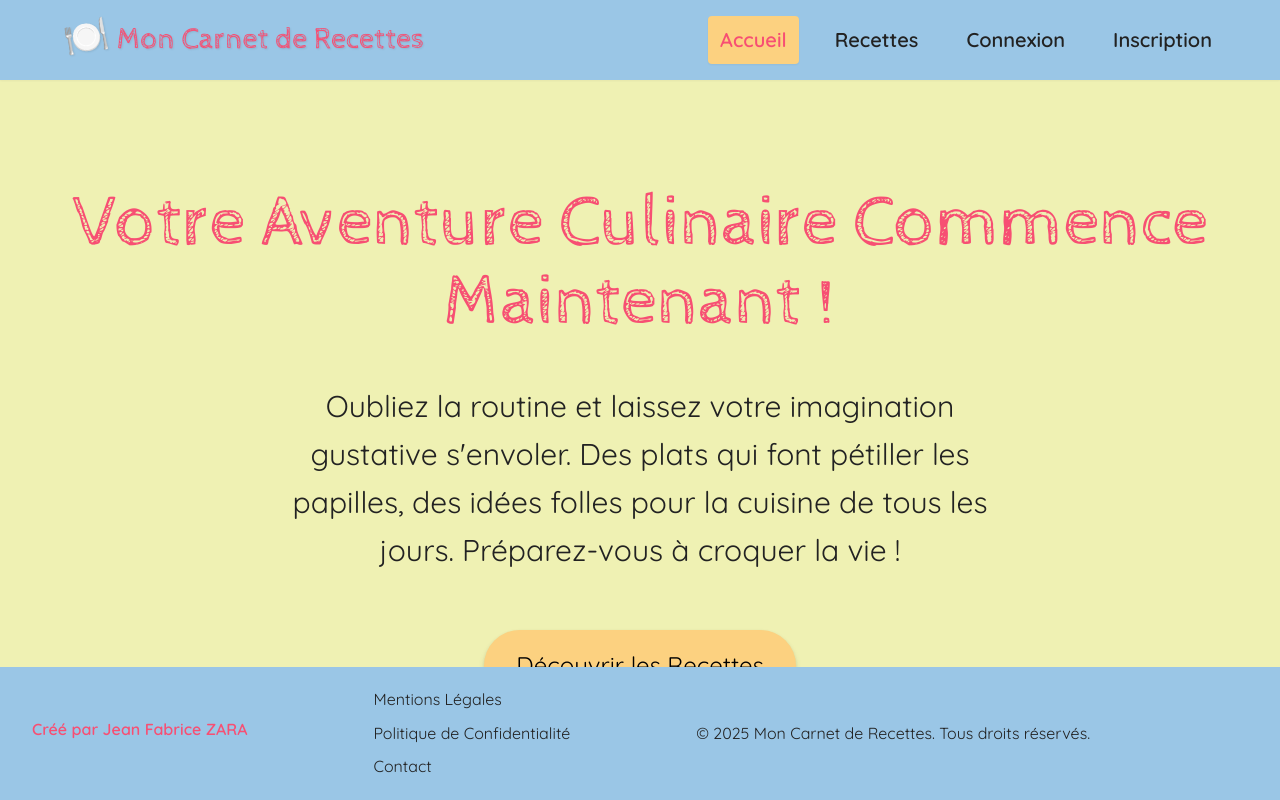
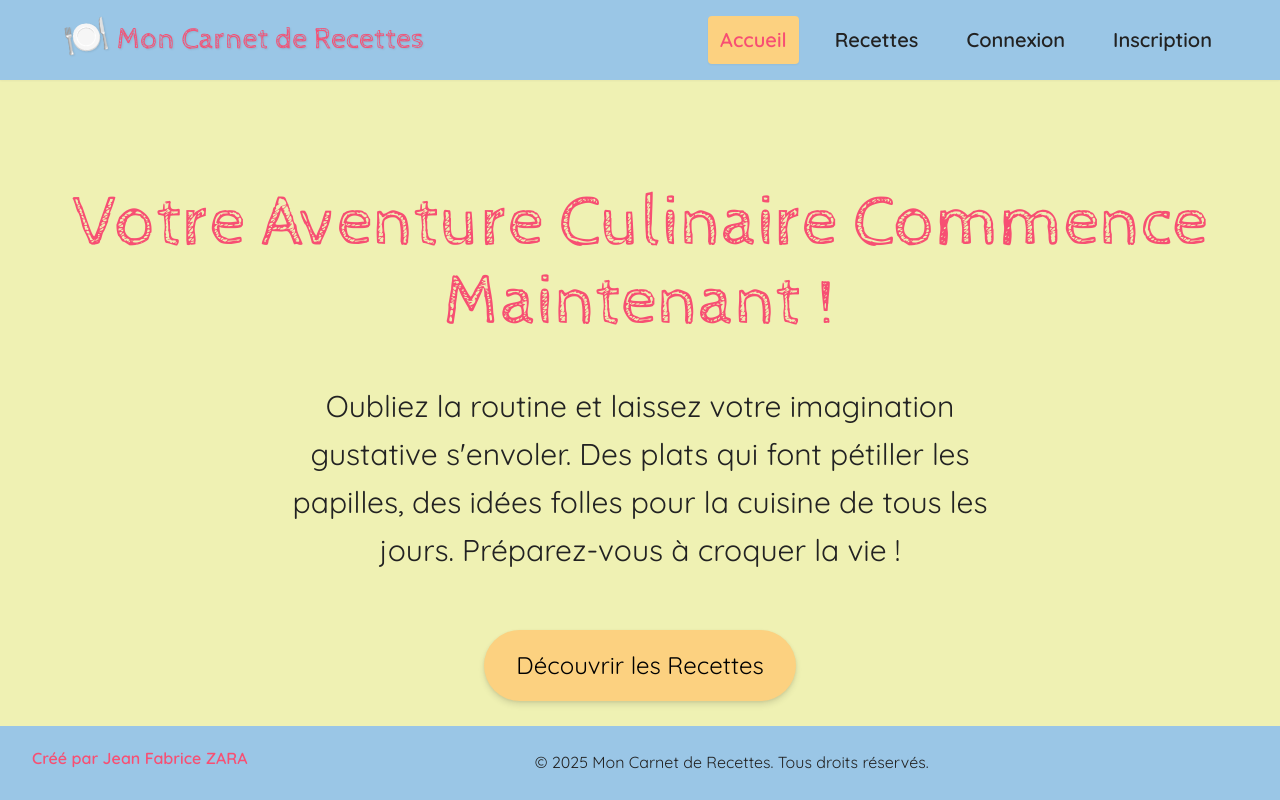
Before and after one commit to jfzara/YouChef, a React (Vite) app: page / in a window 1280 px wide. Built offline with nearby package versions, Linux system fonts and the light colour scheme.

Commit message:
footer et nav ok

```diff
--- a/src/components/Footer/Footer.jsx
+++ b/src/components/Footer/Footer.jsx
@@ -17,11 +17,7 @@ const Footer = () => {
       animate={{ y: 0, opacity: 1 }}
       transition={{ type: "spring", stiffness: 120, damping: 10, delay: 0.5 }}
     >
-      <LinksColumn>
-        <FooterNavLink href="/mentions-legales">Mentions Légales</FooterNavLink>
-        <FooterNavLink href="/politique-confidentialite">Politique de Confidentialité</FooterNavLink>
-        <FooterNavLink href="/contact">Contact</FooterNavLink>
-      </LinksColumn>
+
 
       <FooterText>
         © {new Date().getFullYear()} Mon Carnet de Recettes. Tous droits réservés.
```
